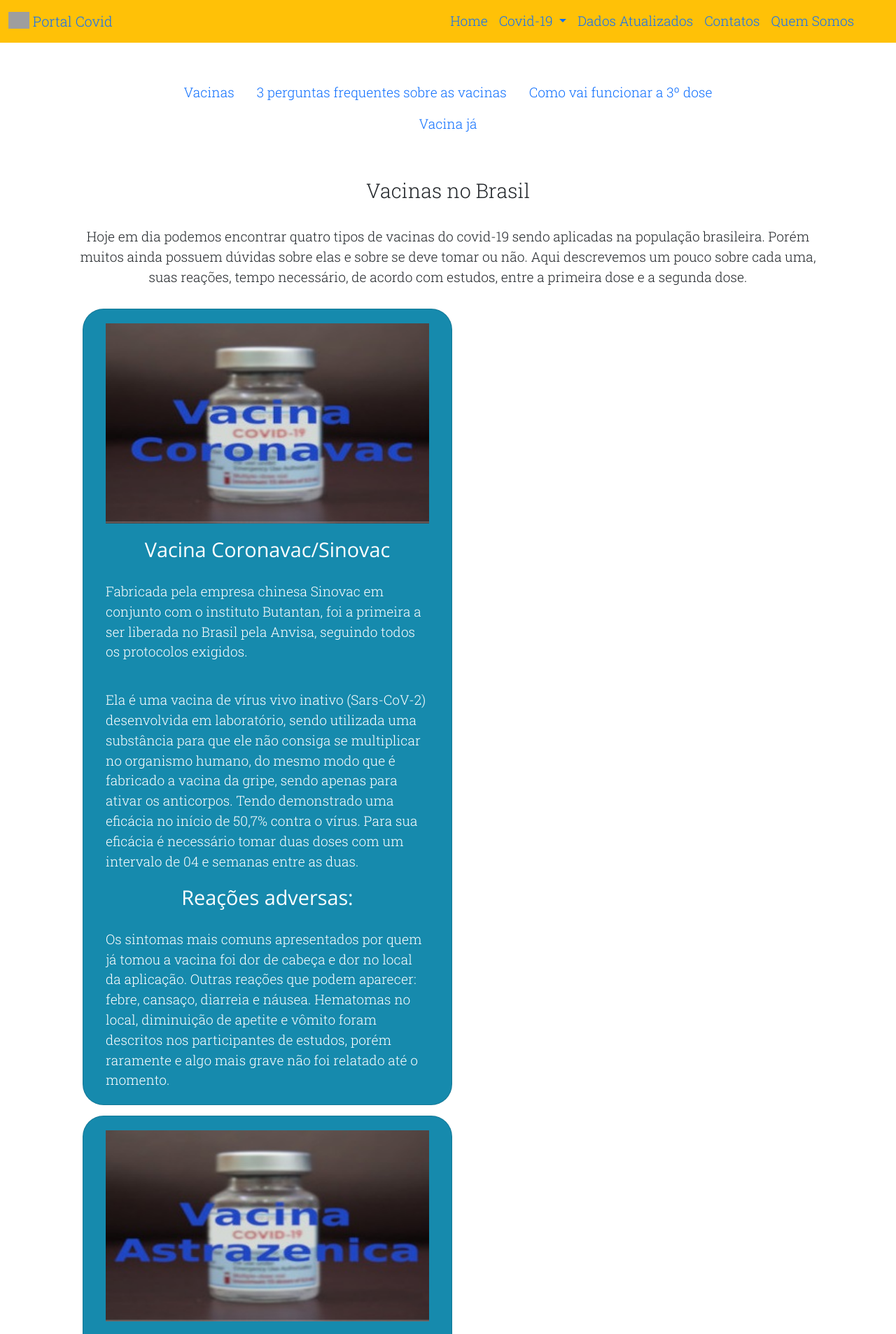
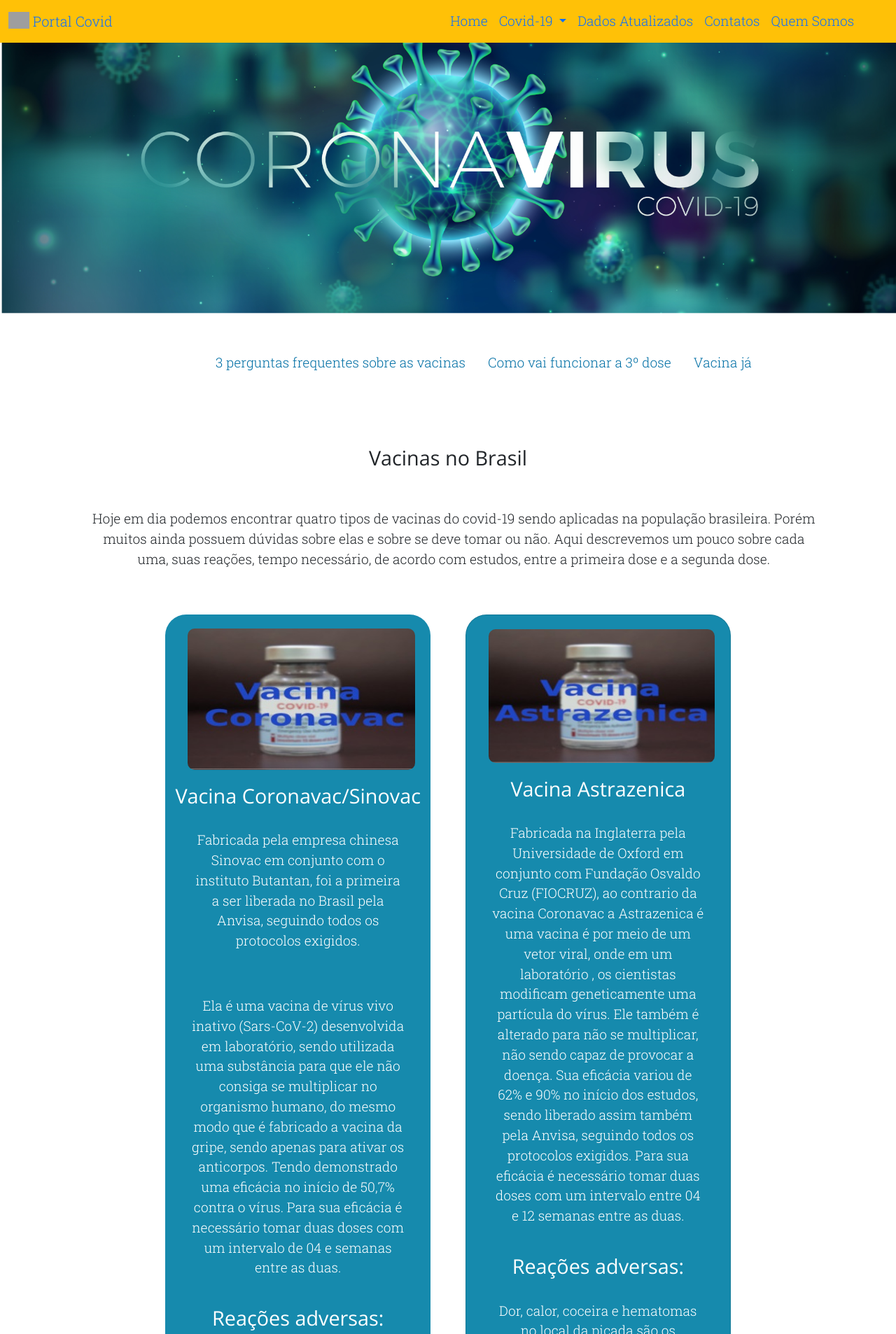
Before and after one commit to Allysson1/Projeto-integrador, a PHP site: page /sobrevacinas.php in a window 1280 px wide. Shown: the top 1906 px of the page at 70% size. Run offline with PHP 8.4, Linux system fonts and the light colour scheme; some libraries are stand-ins or nearby versions; grey boxes are pictures that could not be loaded.

Commit message:
resolvendo erros

```diff
--- a/contato.php
+++ b/contato.php
@@ -63,7 +63,7 @@
 
     </div>
 
-    <footer class="footer">
+    <footer class="footer row">
       <?php include 'footer.php'; ?>
     </footer>
 
--- a/covid.php
+++ b/covid.php
@@ -340,7 +340,7 @@
             </main>
         </div>
 
-        <footer>
+        <footer class="row">
             <?php include 'footer.php'; ?>
         </footer>
 
--- a/css/estilo.css
+++ b/css/estilo.css
@@ -931,74 +931,47 @@ margin-left: 10%;
 
 /* tela vacinas */
 
-.tituvac{
-  padding: 25px 0 25px 0px;
-  text-align: center;
-  font-family: 'Roboto Slab', serif;
-}
-
-.vac {
-  text-align: center;
-}
 
 .text {
   text-align: center;
-  margin: 10px 80px 20px 80px;
+  margin-left: 9%;
 }
 
 .imgvac{
   text-align: center;
   margin: 20px;
+  border-radius: 10px;
 }
 
 .imgvac2 {
   text-align: center;
   margin: 20px;
+  border-radius: 10px;
 }
 
-.container {
-padding: 10px;
+
+.bodyvac{
+  overflow-x: hidden;
 }
 
-.bodyvac{
-  margin-top: 100px;
-}
-
-.pagvac {
-  width: auto;
-  margin:20px;
-  background-color: #fff;
-}
-.pagvac1:hover {
-  background-color: #ff780a;
-}
 .quat {
   text-align: center;
   font-size: 2rem;
-  font-family: 'Roboto Slab', serif;
-}
-
-.pvac {
-  margin: 20px;
-}
-
-.pvac1 {
-  margin: 20px;
-  text-align: center;
 }
 
 .quatvac {
-margin: 30px;
 background-color: #6dc3ee;
 }
 
-.vact {
-  text-align: center;
+
+.box{
+  background-color: #168aad;
+  color: #fff;
+  border-radius: 30px 30px 30px 30px;
 }
 
-.leiavac {
-  margin-left: 1000px;
-}
+
+
 
 
 /* organização tela covid */
--- a/dados.php
+++ b/dados.php
@@ -249,7 +249,7 @@
       </aside>
     </div>
   </div>
-  <footer>
+  <footer class="row">
     <?php include 'footer.php'; ?>
   </footer>
   <script src="../Projeto-integrador/js/bootstrap.bundle.min.js"></script>
--- a/politica-privacidade.php
+++ b/politica-privacidade.php
@@ -70,7 +70,7 @@
         </article>
 
     </div>
-    <footer class="footer">
+    <footer class="footer row">
       <?php include 'footer.php'; ?>
     </footer>
 
--- a/quem-somos.php
+++ b/quem-somos.php
@@ -129,7 +129,7 @@
 
     </div>
 
-    <footer>
+    <footer class="row">
         <?php include 'footer.php'; ?>
     </footer>
 
--- a/sobrevacinas.php
+++ b/sobrevacinas.php
@@ -7,8 +7,7 @@
   <meta http-equiv="X-UA-Compatible" content="IE=edge">
   <meta name="viewport" content="width=device-width, initial-scale=1">
   <link rel="preconnect" href="https://fonts.gstatic.com">
-    <link href="https://fonts.googleapis.com/css2?family=Open+Sans&family=Roboto+Slab:wght@300&display=swap"
-        rel="stylesheet">
+  <link href="https://fonts.googleapis.com/css2?family=Open+Sans&family=Roboto+Slab:wght@300&display=swap" rel="stylesheet">
   <link rel="stylesheet" href="https://cdn.jsdelivr.net/npm/bootstrap-icons@1.7.1/font/bootstrap-icons.css">
   <link rel="stylesheet" type="text/css" href="../Projeto-integrador/css/bootstrap.min.css">
   <link rel="stylesheet" type="text/css" href="../Projeto-integrador/css/estilo.css">
@@ -19,182 +18,208 @@
     <?php include 'header.php'; ?>
   </header>
 
-    <nav class="pagvac">
-      <div class="row">
-      <div class="container">
-        <div class="col-md-10">
-          <ul class="nav justify-content-center">
-               <li class="nav-item">
-              <a class="nav-link pagvac1"
-                href="../Projeto-integrador/sobrevacinas.php">
-                Vacinas</a>
+  <img src="../Projeto-integrador/images/index.png" class="img-fluid" id="img-header" alt="imagem principal do topo do portal covid">
+
+  <div class="container-fluid">
+
+    <div class="col-12 justify-content-center p-5">
+      <nav>
+        <ul class="nav">
+
           </li>
           <li class="nav-item">
-              <a class="nav-link pagvac1"
-                href="../Projeto-integrador/perguntasvac.php">
+            <a class="nav-link aref" href="../Projeto-integrador/perguntasvac.php">
               3 perguntas frequentes sobre as vacinas</a>
           </li>
           <li class="nav-item">
-              <a class="nav-link pagvac1"
-                href="../Projeto-integrador/terceiradose.php">Como
+            <a class="nav-link aref" href="../Projeto-integrador/terceiradose.php">Como
               vai funcionar a 3º dose</a>
           </li>
-            <li class="nav-item pagvac1">
-              <a class="nav-link " href="https://www.vacinaja.sp.gov.br/">Vacina já</a>
+          <li class="nav-item">
+            <a class="nav-link aref" href="https://www.vacinaja.sp.gov.br/">Vacina já</a>
           </li>
         </ul>
+      </nav>
     </div>
-      </div>
-  </div>
-  </div>
-  </nav>
 
+
+
+
+    <div class="row">
       <article>
 
-    <div class="pagvac">
-
-        <h1 class="tituvac">Vacinas no Brasil</h1>
-        <p class="text">Hoje em dia podemos encontrar quatro tipos de vacinas do covid-19 sendo aplicadas na população
+        <h1 class="p-5 text-center">Vacinas no Brasil</h1>
+        <p class="text-center col-10 col-xl-10 text">Hoje em dia podemos encontrar quatro tipos de vacinas do covid-19 sendo aplicadas na população
           brasileira. Porém muitos ainda possuem dúvidas sobre elas e sobre se deve tomar ou não. Aqui descrevemos um
           pouco sobre cada uma, suas reações, tempo necessário, de acordo com estudos, entre a primeira dose e a segunda
           dose.</p>
-    </div>
 
-      <div class="container">
-        <div class="row">
-          <section class="card col-sm-8 col-md-6 col-lg-6" style="width: 33rem;">
-            <img class="imgvac" src="../Projeto-integrador/images/coronavac1.jpg"
-              alt="ampola de vacina atrás e na frente escrito Coronavac">
-             <h2 class="vac">Vacina Coronavac/Sinovac</h2>
-        <p class="pvac">Fabricada pela empresa chinesa Sinovac em conjunto com o instituto Butantan, foi a primeira a ser
+        <div class="container-fluid">
+
+          <div class="row justify-content-center  p-5">
+
+            <div class="box col-sm-10 col-md-4 col-lg-4">
+
+              <img class="imgvac col-11" src="../Projeto-integrador/images/coronavac1.jpg" alt="ampola de vacina atrás e na frente escrito Coronavac">
+
+              <h2 class="text-center">Vacina Coronavac/Sinovac</h2>
+
+              <p class="p-4 text-center">Fabricada pela empresa chinesa Sinovac em conjunto com o instituto Butantan, foi a primeira a ser
                 liberada no Brasil pela Anvisa, seguindo todos os protocolos exigidos.</p>
-        <p class="pvac">Ela é uma vacina de vírus vivo inativo (Sars-CoV-2) desenvolvida em laboratório, sendo utilizada uma
+
+              <p class="p-4 text-center">Ela é uma vacina de vírus vivo inativo (Sars-CoV-2) desenvolvida em laboratório, sendo utilizada uma
                 substância para que ele não consiga se multiplicar no organismo humano, do mesmo modo que é fabricado a
                 vacina da gripe, sendo apenas para ativar os anticorpos. Tendo demonstrado uma eficácia no início de 50,7%
                 contra o vírus. Para sua eficácia é necessário tomar duas doses com um intervalo de 04 e semanas entre as
                 duas.</p>
-        <h3 class="vac">Reações adversas:</h3>
-        <p class="pvac">Os sintomas mais comuns apresentados por quem já tomou a vacina foi dor de cabeça e dor no local da
+
+              <h3 class="text-center">Reações adversas:</h3>
+
+              <p class="p-4 text-center">Os sintomas mais comuns apresentados por quem já tomou a vacina foi dor de cabeça e dor no local da
                 aplicação. Outras reações que podem aparecer: febre, cansaço, diarreia e náusea. Hematomas no local,
                 diminuição de apetite e vômito foram descritos nos participantes de estudos, porém raramente e algo mais
                 grave não foi relatado até o momento.</p>
-          </section>
+            </div>
 
-          <section class="card col-sm-8 col-md-6 col-lg-6" style="width: 33rem;">
-            <img class="imgvac2" src="../Projeto-integrador/images/astrazenica1.jpg"
-              alt="ampola de vacina atrás e na frente escrito Astrazenica">
-              <h2 class="vac">Vacina Astrazenica</h2>
-        <p class="pvac">Fabricada na Inglaterra pela Universidade de Oxford em conjunto com Fundação Osvaldo Cruz (FIOCRUZ), ao
+            <div class="card col-sm-10 col-md-4 col-lg-4">
+
+              <img class="imgvac2 col-11" src="../Projeto-integrador/images/astrazenica1.jpg" alt="ampola de vacina atrás e na frente escrito Astrazenica">
+
+              <h2 class="text-center">Vacina Astrazenica</h2>
+
+              <p class="p-4 text-center">Fabricada na Inglaterra pela Universidade de Oxford em conjunto com Fundação Osvaldo Cruz (FIOCRUZ), ao
                 contrario da vacina Coronavac a Astrazenica é uma vacina é por meio de um vetor viral, onde em um
                 laboratório , os cientistas modificam geneticamente uma partícula do vírus. Ele também é alterado para não
                 se multiplicar, não sendo capaz de provocar a doença. Sua eficácia variou de 62% e 90% no início dos
                 estudos, sendo liberado assim também pela Anvisa, seguindo todos os protocolos exigidos. Para sua eficácia
                 é necessário tomar duas doses com um intervalo entre 04 e 12 semanas entre as duas.</p>
-        <h3 class="vac">Reações adversas:</h3>
-        <p class="pvac">Dor, calor, coceira e hematomas no local da picada são os sintomas as mais comuns apresentados. Uma parte
+
+              <h3 class="text-center">Reações adversas:</h3>
+
+              <p class="p-4 text-center">Dor, calor, coceira e hematomas no local da picada são os sintomas as mais comuns apresentados. Uma parte
                 mínima dos imunizados também relataram febre, dor no corpo, mal-estar e cansaço. Sendo um desconforto leve
                 que dura cerca de 48 horas. </p>
-          </section>
+            </div>
           </div>
         </div>
 
-    <div class="container">
-        <div class="row">
-          <section class="card col-sm-8 col-md-6 col-lg-6" style="width: 33rem;">
-            <img class="imgvac" src="../Projeto-integrador/images/pfizer1.jpg" alt="ampola de vacina atrás e na frente escrito Pfiser">
-          <h2 class="vac">Vacina Pfiser</h2>
-            <p class="pvac">Fabricada pela Pfizer e BioNTech localizadas na Alemanha é uma vacina de RNA mensageiro, onde é criado em
+        <div class="container-fluid">
+
+          <div class="row justify-content-center p-5">
+
+            <div class="box col-sm-10 col-md-4 col-lg-4">
+
+              <img class="imgvac col-11" src="../Projeto-integrador/images/pfizer1.jpg" alt="ampola de vacina atrás e na frente escrito Pfiser">
+
+              <h2 class="text-center">Vacina Pfiser</h2>
+
+              <p class="p-4 text-center">Fabricada pela Pfizer e BioNTech localizadas na Alemanha é uma vacina de RNA mensageiro, onde é criado em
                 laboratório um corpo contendo apenas um trecho do código do Sars-CoV-2 (como se fosse uma receita de
                 bolo), onde esse código é lido pelos anticorpos mostrando quem é o vírus e como devem se defender. Sua
                 eficácia foi de 95% no início dos estudos, sendo também liberado pela Anvisa, seguindo todos os protocolos
                 exigidos. Para sua eficácia é necessário tomar duas doses com um intervalo maior ou igual a 21 dias entre
                 as duas. Já nos dias atuais está sendo indicada para ser aplicada em jovens acima de 12 anos e gestantes.
               </p>
-            <h3 class="vac">Reações adversas:</h3>
-            <p class="pvac">As mais comuns relatadas são dor e inchaço no local da injeção, cansaço, dor de cabeça e nas
+
+              <h3 class="text-center">Reações adversas:</h3>
+
+              <p class="p-4 text-center">As mais comuns relatadas são dor e inchaço no local da injeção, cansaço, dor de cabeça e nas
                 articulações, febre, calafrios e diarreia. Alguns voluntários tiveram sinais de hipersensibilidade, como
                 erupções e coceiras na pele e inchaço nas pequenas glândulas que possuem no sistema linfático.</p>
-            <p class="pvac">Nos Estados Unidos foram relatados pós-vacinação alguns casos de reação anafilática, um evento alérgico
+              <p class="p-4 text-center">Nos Estados Unidos foram relatados pós-vacinação alguns casos de reação anafilática, um evento alérgico
                 grave que exige atendimento imediato. Mas ainda sim as vacinas de RNA costumam ser seguras para a maioria
                 dos alérgicos. </p>
-          </section>
+            </div>
 
-          <section class="card col-sm-8 col-md-6 col-lg-6" style="width: 33rem;">
-            <img class="imgvac" src="../Projeto-integrador/images/jassen1.jpg" alt="ampola de vacina atrás e na frente escrito Jassen">
-            <h2 class="vac">Vacina Jassen</h2>
-            <p class="pvac">Fabricada pela Johnson & Johnson é a única vacina de dose única. Ela usa um adenovírus (vírus tipo que
+            <div class="box col-sm-10 col-md-4 col-lg-4">
+
+              <img class="imgvac col-11" src="../Projeto-integrador/images/jassen1.jpg" alt="ampola de vacina atrás e na frente escrito Jassen">
+
+              <h2 class="text-center">Vacina Jassen</h2>
+
+              <p class="p-4 text-center">Fabricada pela Johnson & Johnson é a única vacina de dose única. Ela usa um adenovírus (vírus tipo que
                 causa resfriado comum) modificado geneticamente para não se multiplicarem, nem causar resfriado. </p>
-            <p class="pvac">Sua eficácia foi de 66% no início dos estudos, sendo também liberado pela Anvisa, seguindo todos os
+
+              <p class="p-4 text-center">Sua eficácia foi de 66% no início dos estudos, sendo também liberado pela Anvisa, seguindo todos os
                 protocolos exigidos.</p>
-            <h3 class="vac">Reações adversas:</h3>
-            <p class="pvac">Foram relatados após dois dias da aplicação cansaço, dor de cabeça, dores musculares, calafrios, febre e
+
+              <h3 class="text-center">Reações adversas:</h3>
+
+              <p class="p-4 text-center">Foram relatados após dois dias da aplicação cansaço, dor de cabeça, dores musculares, calafrios, febre e
                 náusea, dor e vermelhidão no local da vacina.</p>
-          </section>
+            </div>
+
+          </div>
+
+
+        <h1 class="p-5 text-center">Vacinas com autorização para importação excepcional</h1>
+
+
+          <div class="row justify-content-center">
+
+            <div class="box col-sm-10 col-md-4 col-lg-4">
+              <img class="imgvac col-11" src="../Projeto-integrador/images/sputnik.jpg" alt="ampola de vacina atrás e na frente escrito Sputnik">
+              <h2 class="text-center">Vacina Sputnik</h2>
+              <p class="p-4 text-center">Fabricada na Rússia pela empresa. Ela usa um adenovírus, porém ao contrário das outras vacinas ela não
+                pode ser utilizada em gestantes, puérperas, lactantes e indivíduos com comorbidades. </p>
+              <p class="p-4 text-center">Foi liberada a importação para alguns estados apenas. Dentre eles estão: Bahia, Maranhão, Sergipe,
+                Pernambuco, Pará, entre outros.</p>
+              <p class="p-4 text-center">Faixa etária autorizada a receber o imunizante são pessoas com idades: maiores ou igual a de 18 anos e
+                menores de 60 anos.</p>
+            </div>
+
+            <div class="box col-sm-10 col-md-4 col-lg-4">
+              <img class="imgvac col-11" src="../Projeto-integrador/images/covaxin.jpg" alt="ampola de vacina atrás e na frente escrito Covaxin">
+              <h2 class="text-center">Vacina Covaxin (SUSPENSA)</h2>
+              <p class="p-4 text-center">Fabricada na Índia, a vacina Covaxin teve seu processo de importação suspenso como uma medida cautelar
+                devido a empresa que a fabricava , empresa Precisa não possuir mais autorização para representar a empresa
+                desenvolvedora na Índia, a empresa Bharat Biotech. </p>
+              <p class="p-4 text-center">É fabricada com o vírus inativo.</p>
+            </div>
           </div>
         </div>
 
-        <h1 class="tituvac">Vacinas com autorização para importação excepcional</h1>
 
-    <div class="container">
-        <div class="row">
-          <section class="card col-sm-8 col-md-6 col-lg-6" style="width: 33rem;">
-            <img class="imgvac" src="../Projeto-integrador/images/sputnik.jpg" alt="ampola de vacina atrás e na frente escrito Sputnik">
-              <h2 class="vac">Vacina Sputnik</h2>
-            <p class="pvac">Fabricada na Rússia pela empresa. Ela usa um adenovírus, porém ao contrário das outras vacinas ela não
-          pode ser utilizada em gestantes, puérperas, lactantes e indivíduos com comorbidades. </p>
-            <p class="pvac">Foi liberada a importação para alguns estados apenas. Dentre eles estão: Bahia, Maranhão, Sergipe,
-          Pernambuco, Pará, entre outros.</p>
-            <p class="pvac">Faixa etária autorizada a receber o imunizante são pessoas com idades: maiores ou igual a de 18 anos e
-          menores de 60 anos.</p>
-          </section>
+        <h2 class="p-5 text-center">Brasil pós vacina</h2>
 
-          <section class="card col-sm-8 col-md-6 col-lg-6" style="width: 33rem;">
-            <img class="imgvac" src="../Projeto-integrador/images/covaxin.jpg" alt="ampola de vacina atrás e na frente escrito Covaxin">
-             <h2 class="vac">Vacina Covaxin (SUSPENSA)</h2>
-            <p class="pvac">Fabricada na Índia, a vacina Covaxin teve seu processo de importação suspenso como uma medida cautelar
-          devido a empresa que a fabricava , empresa Precisa não possuir mais autorização para representar a empresa
-          desenvolvedora na Índia, a empresa Bharat Biotech. </p>
-            <p class="pvac">É fabricada com o vírus inativo.</p>
-          </section>
-        </div>
-    </div>
-
-    <div class="pagvac">
-      <h2 class="tituvac">Brasil pós vacina</h2>
-
-      <p class="text">Queda no número de mortes é o principal indício do efeito da vacinação no Brasil, mostrando a
+        <p class="text-center text col-10 col-xl-10">Queda no número de mortes é o principal indício do efeito da vacinação no Brasil, mostrando a
           efetividade no uso das mesmas, porém cientistas ainda alertam que a pandemia ainda não está controlada devido as
           variantes do Coronavírus que estão surgindo, exemplo: Delta. </p>
-      <p class="leiavac"><a class="btn btn-primary"
-          href="https://g1.globo.com/bemestar/coronavirus/noticia/2021/07/02/queda-das-mortes-por-covid-aponta-indicio-do-efeito-da-vacinacao-no-brasil-veja-o-que-se-sabe-e-os-alertas.ghtml">Leia
+        <p class="float-end col-sm-3 col-md-4"><a class="btn btn-primary" href="https://g1.globo.com/bemestar/coronavirus/noticia/2021/07/02/queda-das-mortes-por-covid-aponta-indicio-do-efeito-da-vacinacao-no-brasil-veja-o-que-se-sabe-e-os-alertas.ghtml">Leia
             mais ...</a></p>
     </div>
 
 
-    <div class="container">
-    <div class="pagvac">
-            <div class="row">
-                <section class=" card quatvac col-sm-8 col-md-6 col-lg-6 " style="width: 30rem;">
-                <h4 class="vact">Vacinas aplicadas em todo o Brasil</h4>
+
+    <div class="container-fluid p-5">
+
+      <div class="row justify-content-center">
+
+        <div class="box quatvac col-sm-8 col-md-4 col-lg-5 ">
+          <h4 class="text-center">Vacinas aplicadas em todo o Brasil</h4>
           <p class="quat">314.158.730</p>
-                </section>
+        </div>
 
-                <section class=" card quatvac col-sm-8 col-md-6 col-lg-6" style="width: 30rem;">
-                <h4 class="vact">Doses distribuidas em todo o Brasil</h4>
+        <div class="box quatvac col-sm-8 col-md-4 col-lg-5">
+          <h4 class="text-center">Doses distribuidas em todo o Brasil</h4>
           <p class="quat">378.531.734</p>
-                </section>
         </div>
-            <h6 class="vac">Atualizada 05/12/2021 às 21:00hr.</h6>
       </div>
     </div>
 
+
+      <h6 class="text-center">Atualizada 05/12/2021 às 21:00hr.</h6>
       </article>
+
+
+
+  </div>
 
   <div class="row">
     <footer class="footer">
       <?php include 'footer.php'; ?>
     </footer>
-        <p class="copy"><small>&copy; Copyright - Todos os direitos reservados - Ursinhos Felizes</small></p>
+
 
   </div>
 
```
Lines whose indentation alone changed are shown as unchanged.
